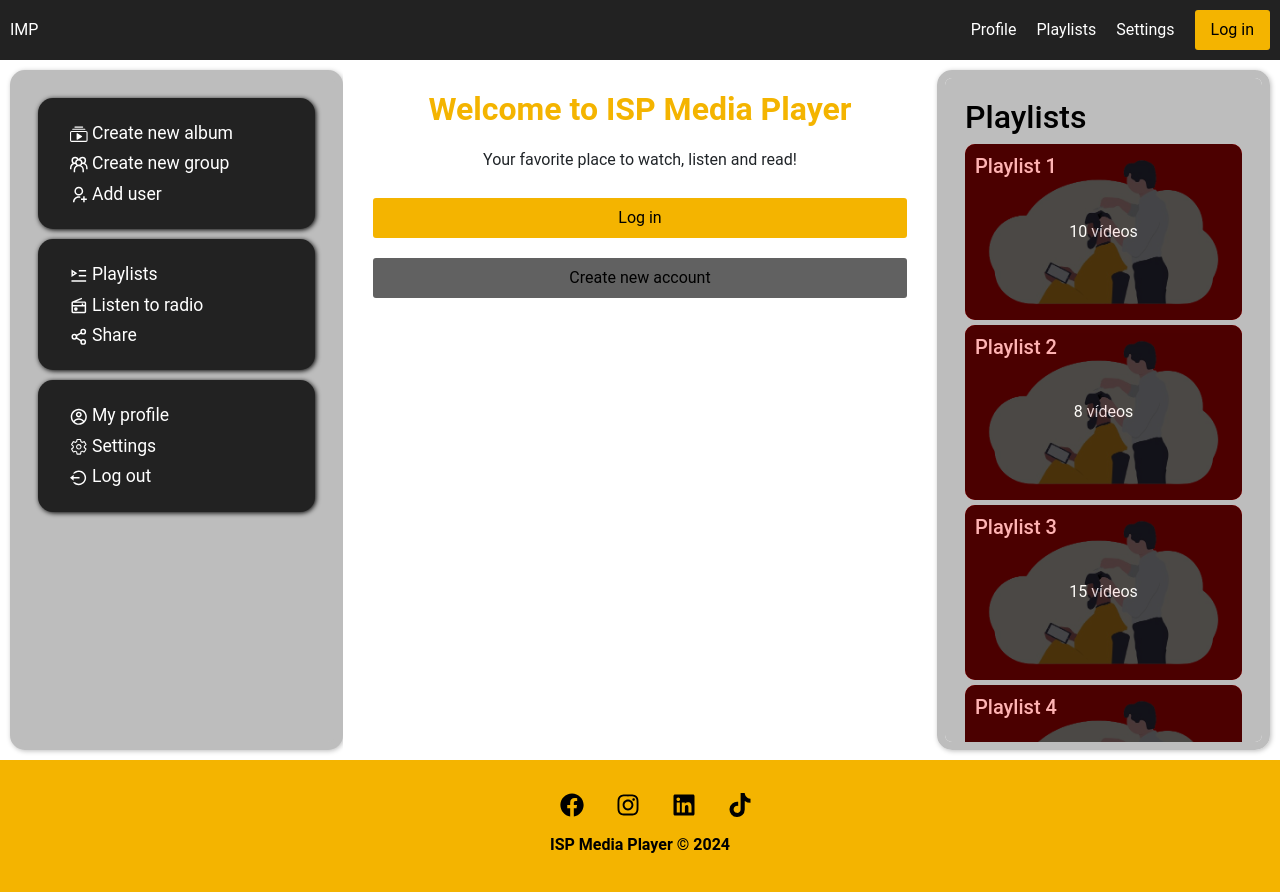
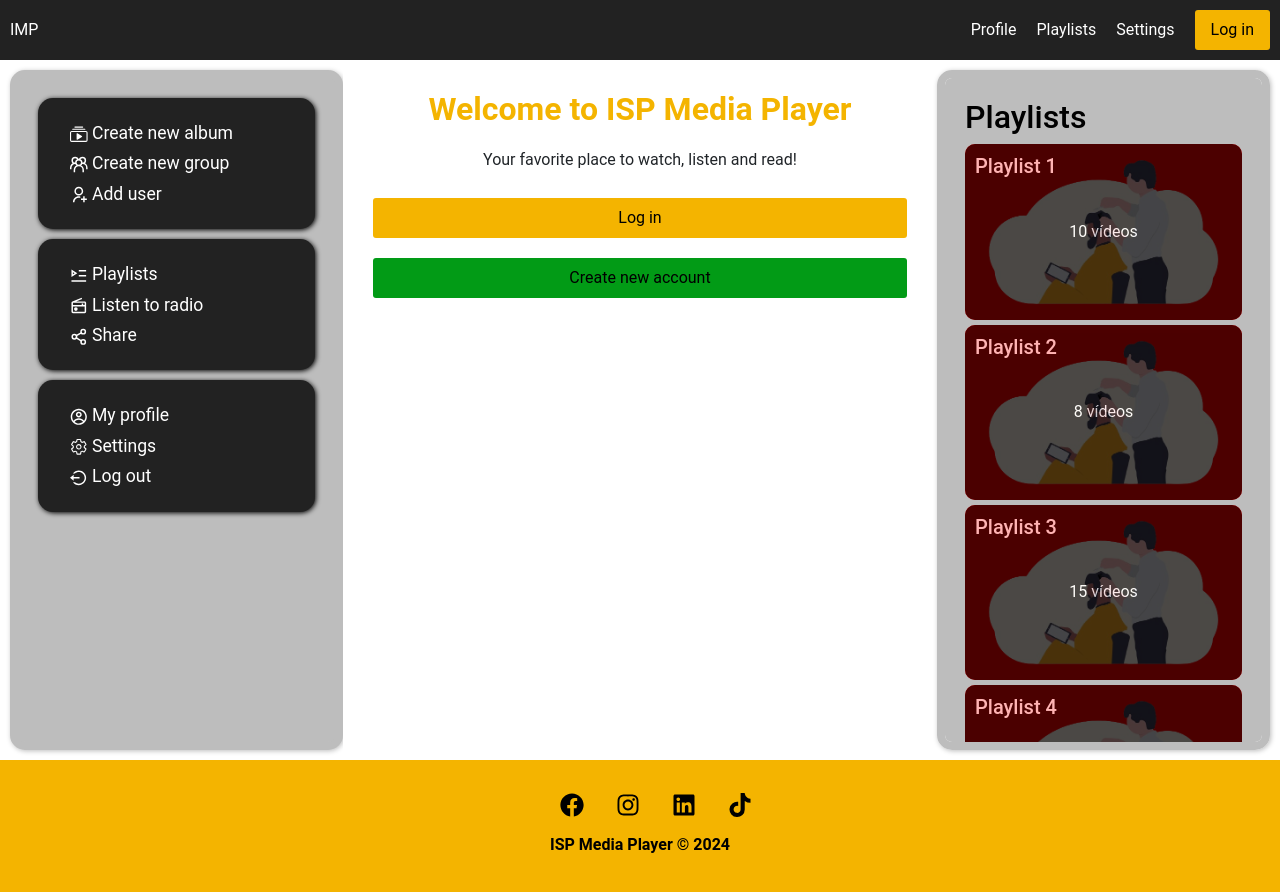
Before and after one commit to FediilvioPettrock/midia-isptec, a React (Create React App) app: page / in a window 1280 px wide. Shown: the top 892 px of the page. Built offline with nearby package versions, Linux system fonts and the light colour scheme.

Commit message:
Home page finished

```diff
--- a/src/components/CenterColumn.js
+++ b/src/components/CenterColumn.js
@@ -8,7 +8,7 @@ const CenterColumn = () => {
       <PageTitle>Welcome to <span>ISP Media Player</span></PageTitle>
       <p>Your favorite place to watch, listen and read!</p>
       <LinkButton to="/login" text="Log in" color="#F4B400" />
-      <LinkButton to="/register" text="Create new account" color="#616161" />
+      <LinkButton to="/register" text="Create new account" color="#029b16" />
     </StyledCenterColumn>
   );
 };
--- a/src/components/Linker.module.css
+++ b/src/components/Linker.module.css
@@ -1,6 +1,7 @@
 .myLink{
     text-decoration: none;
     color: #000;
+
     margin: 0;
     padding: 0;
 
```
